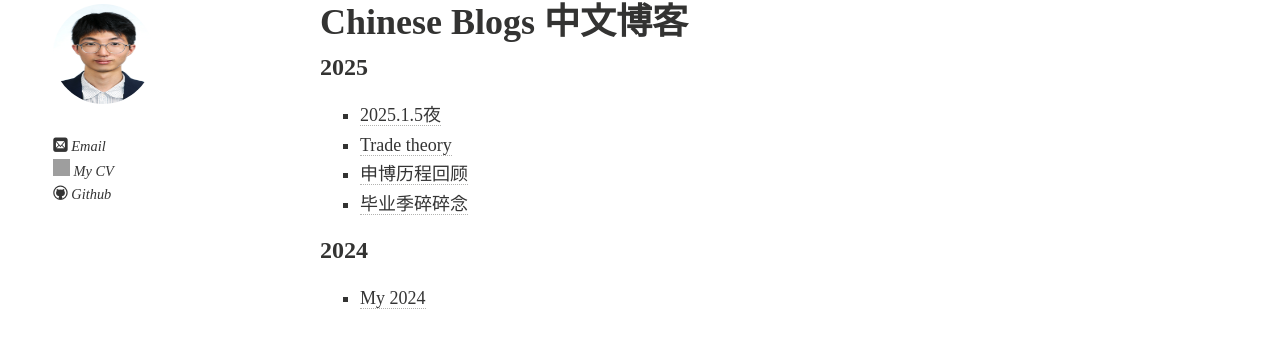
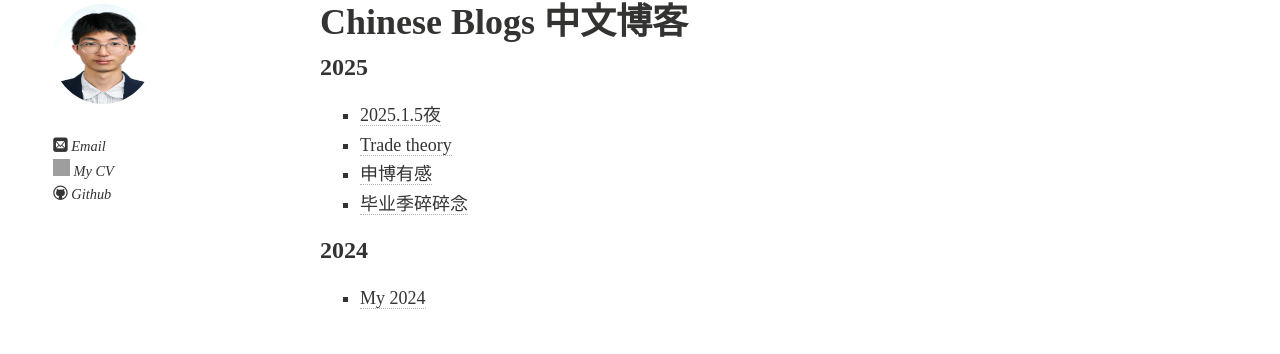
Before and after one commit to J-Gezelligheid/J-Gezelligheid.github.io, a Jekyll site: the page built from blogs.md, in a window 1280 px wide. Shown: the part 104-458 px from the top of the page. Built offline with Jekyll 4.4.1, drawn with Linux system fonts in a browser that asks for light colours; nearby versions of some CDN libraries; comment, search, counter and statistics services are not loaded; a style sheet for code colours, icons or effects is not loaded; grey boxes are pictures that could not be loaded.

Commit message:
Update blogs.md

```diff
--- a/blogs.md
+++ b/blogs.md
@@ -10,7 +10,7 @@ title: Blogs
 
 - [2025.1.5夜](/blogs/20250105.md)
 - [Trade theory](/blogs/trade_theory.md)
-- [申博历程回顾](/blogs/申博历程回顾.md)
+- [申博有感](/blogs/申博有感.md)
 - [毕业季碎碎念](/blogs/毕业季碎碎念.md)
 
 ### 2024
```
